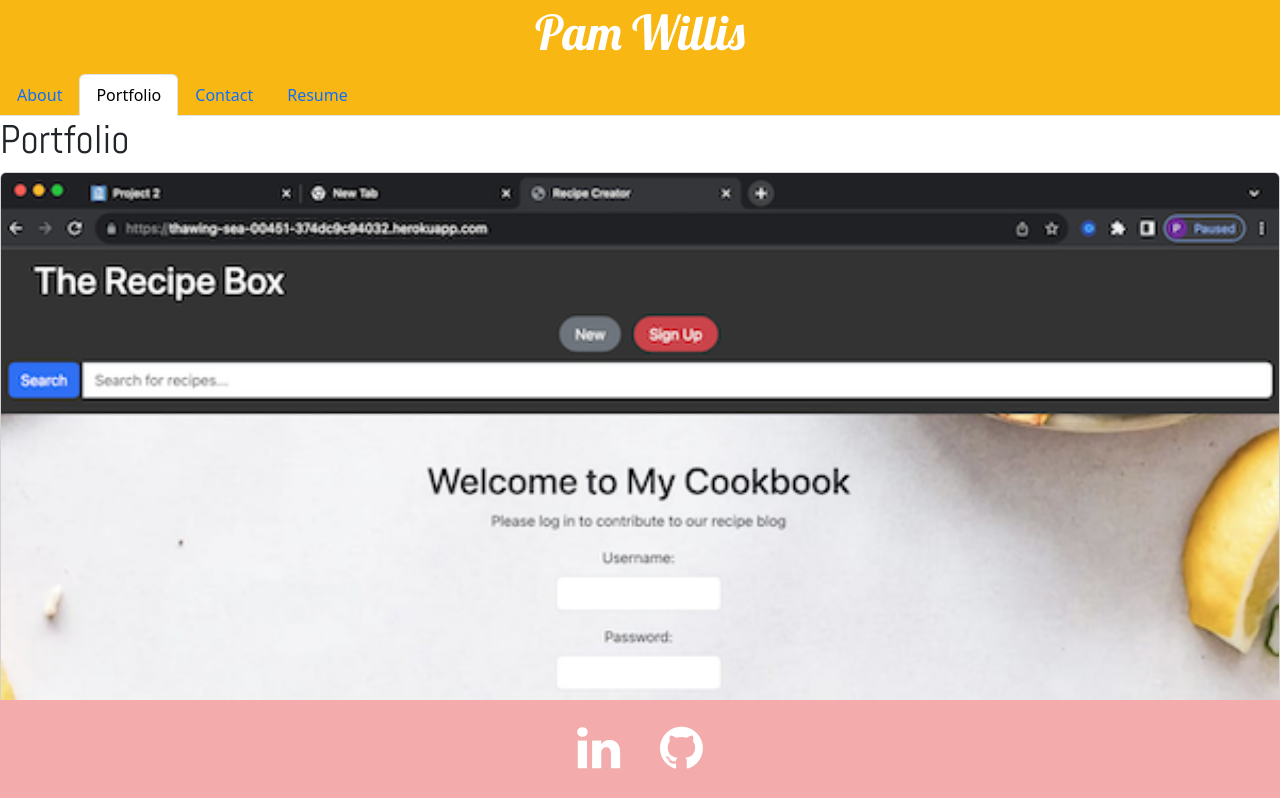
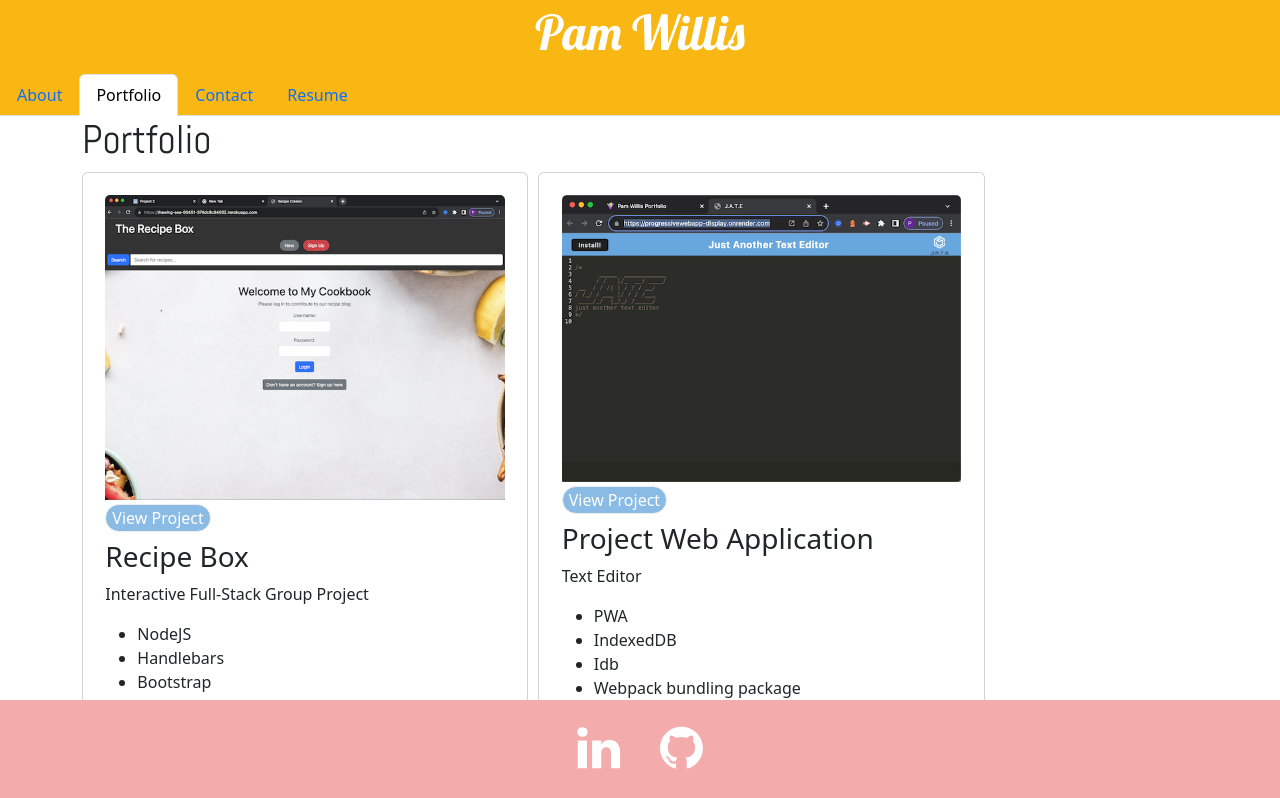
Before and after one commit to PamWillis/ReactPortfolio_PW, a React (Vite) app: page /Portfolio in a window 1280 px wide. Shown: the top 798 px of the page. Built offline with nearby package versions, Linux system fonts and the light colour scheme; some icons are missing.

Commit message:
added more css

```diff
--- a/src/index.css
+++ b/src/index.css
@@ -12,7 +12,7 @@ body {
     /* Set the minimum height of the body to 100% of the viewport height */
     margin: 0;
     padding: 0;
-
+position: relative;
     /* Remove default margin */
 
 }
--- a/src/pages/About.jsx
+++ b/src/pages/About.jsx
@@ -1,15 +1,12 @@
 import React from 'react';
 export default function About() {
   return (
-    <div>
+    <div className="container">
       <h1>About</h1>
       <p>
-        Nunc pharetra finibus est at efficitur. Praesent sed congue diam.
-        Integer gravida dui mauris, ut interdum nunc egestas sed. Aenean sed
-        mollis diam. Nunc aliquet risus ac finibus porta. Nam quis arcu non
-        lectus tincidunt fermentum. Suspendisse aliquet orci porta quam semper
-        imperdiet. Praesent euismod mi justo, faucibus scelerisque risus cursus
-        in. Sed rhoncus mollis diam, sit amet facilisis lectus blandit at.
+        The Software Engineer Journey: Over the many years I have honed my skills as a Graphic Artist with a great eye for detail. I have turned my skills into code to work with the times. Skills include:<p>
+        </p>
+        <p>JavaScript, HTML, CSS, React, MySQL, Sequilizer, Front and BackEnd developement, use of frameworks including TailWinds and Bootstrap</p>
       </p>
     </div>
   );
--- a/src/pages/Contact.jsx
+++ b/src/pages/Contact.jsx
@@ -1,4 +1,4 @@
-import '../styles/Contacts.css';
+import '../styles/Contact.css';
 import React, { useState } from 'react';
 
 export default function Contact() {
@@ -17,7 +17,7 @@ export default function Contact() {
     const notemptyRegex = /^.+$/;
     return notemptyRegex.test(value);
   };
-//_________________________________________________________________
+  //_________________________________________________________________
   function handleSubmit(e) {
     e.preventDefault();
 
@@ -39,12 +39,10 @@ export default function Contact() {
     const formJson = Object.fromEntries(formData.entries());
     console.log(formJson);
   }
-//___________________________________________________________________
+  //___________________________________________________________________
   return (
     <form id="myForm" method="post" onSubmit={handleSubmit}>
       <div className="concontainer">
-
-
         <h1>Contact Me</h1>
         <label>
           Name:<br></br>
@@ -54,7 +52,6 @@ export default function Contact() {
             onChange={(e) => setName(e.target.value)}
           />
         </label>
-        <br></br>
         <label>
           Email:<br></br>
           <input
@@ -64,23 +61,19 @@ export default function Contact() {
             onChange={(e) => setEmail(e.target.value)}
           />
         </label>
-        <br></br>
         <label>
           Message:<br></br>
           <textarea
             name="message"
-            rows={10}
+            rows={7}
             cols={100}
             value={message}
             onChange={(e) => setMessage(e.target.value)}
           />
         </label>
-        <br></br>
         <button type="submit">SUBMIT</button>
         {!isValidEmail && <p>Please enter a valid email.</p>}
         {!isEntry && <p>Please fill in all required fields.</p>}
-
-
       </div>
     </form>
   );
--- a/src/pages/Portfolio.jsx
+++ b/src/pages/Portfolio.jsx
@@ -26,12 +26,14 @@ const projects = [
 
 const Portfolio = () => {
   return (
-    <div className="btm-mar">
+    <div className="container">
+
       <h1>Portfolio</h1>
-      <div className="projCard">
+      <div className="innerContainer">
         {projects.map((project, index) => (
           <ProjectCard key={index} {...project} />
         ))}
+
       </div>
     </div>
   );
--- a/src/pages/ProjectCard.jsx
+++ b/src/pages/ProjectCard.jsx
@@ -5,7 +5,7 @@ import { Card } from 'react-bootstrap';
 
 const ProjectCard = ({ title, description, items, imageUrl, link }) => {
   return (
-    <Card>
+    <Card className="mb-4 card-size">
       <a href={link} target="_blank" rel="noopener noreferrer">
       <Card.Img
       variant="top"
@@ -13,7 +13,7 @@ const ProjectCard = ({ title, description, items, imageUrl, link }) => {
       alt={title}
       style={{ height: '100%', width: '100%' }}/>
         <button>View Project</button>
-      </a><br></br>
+      </a>
       <h3>{title}</h3>
       <p>{description}</p>
       <div>
--- a/src/pages/Resume.jsx
+++ b/src/pages/Resume.jsx
@@ -2,8 +2,9 @@ import pdf from "../assets/Pam.pdf";
 
 export default function Resume() {
 return (
-    <div>
+    <div className="container">
         <h1>Resume</h1>
+        <p>click on link to download resume.</p>
          <a href={pdf} download>My Resume</a>
     </div>
 );
--- /dev/null
+++ b/src/styles/Contact.css
@@ -0,0 +1,46 @@
+h1 {
+  font-family: 'Abel', sans-serif;
+}
+
+.concontainer {
+  display: flex;
+  flex-direction: column;
+  justify-content: center;
+  align-items: center;
+  height: auto;
+  /* Set the height as per your requirement */
+  width: 100%;
+  padding: 20px;
+  margin-bottom: 10px;
+
+  /* Set other desired styles for the container */
+  background-color: rgb(161, 161, 248);
+
+}
+
+button {
+  background: #89bbe5;
+  color: #fff;
+  border: 1px solid #eee;
+  border-radius: 20px;
+  text-shadow: none;
+  margin-top: .25rem;
+  margin-bottom: .5rem;
+}
+
+button:hover {
+  background: #016ABC;
+  color: #fff;
+  border: 1px solid #eee;
+  border-radius: 20px;
+  text-shadow: none;
+}
+
+@media (min-width: 768px) {
+  .concontainer {
+height: fit-content;
+
+    /* Set other desired styles for the container */
+    background-color: rgb(161, 161, 248);
+  }
+}
--- a/src/styles/Contacts.css
+++ /dev/null
@@ -1,14 +0,0 @@
-h1 {
-  font-family: 'Abel', sans-serif;
-}
-.concontainer {
-    display: flex;
-    flex-direction: column;
-    justify-content: center;
-    align-items: center;
-    height: 100vh; /* Set the height as per your requirement */
-    width: 100%;
-    /* Set other desired styles for the container */
-    background-color: rgb(161, 161, 248);
-
-  }
--- a/src/styles/Footer.css
+++ b/src/styles/Footer.css
@@ -6,7 +6,7 @@ footer {
   font-size: 30px;
   background-color: #f3abab;
   position: fixed;
-  margin-top: auto;
+  margin-top: 100px;
   bottom: 0;
   width:100%;
 }
--- a/src/styles/Portfolio.css
+++ b/src/styles/Portfolio.css
@@ -2,7 +2,25 @@ h1 {
   font-family: 'Abel', sans-serif;
 }
 
-.btm-mar {
+.innerContainer {
   margin-bottom: 100px;
-  position: relative;
 }
+
+.card-size {
+  height: 100%;
+  width: 100%;
+  padding: 2%;
+  margin-bottom: 2px;
+}
+
+@media (min-width: 768px) {
+  .card-size {
+    height: 40%;
+    width: 40%;
+    margin-right: 10px;
+  }
+  .innerContainer {
+    display: flex;
+    flex-wrap: wrap;
+  }
+}
```
